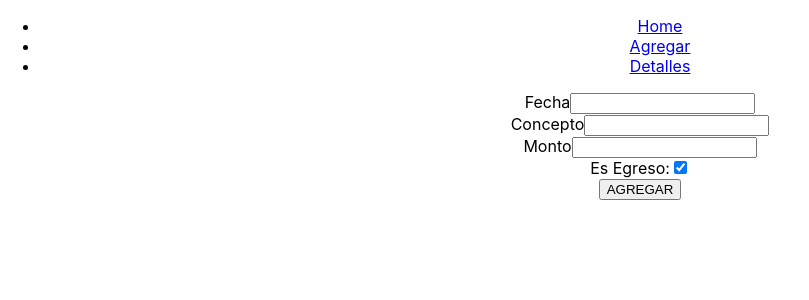
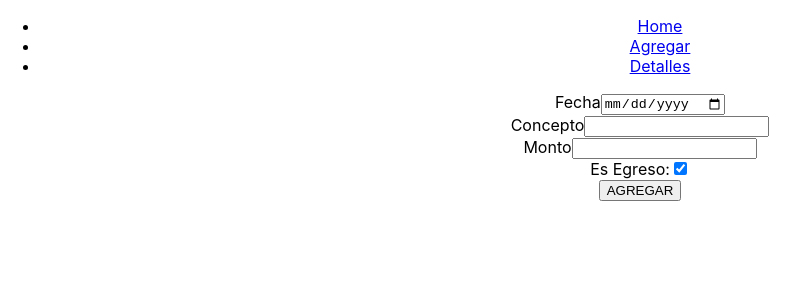
Before and after one commit to marianodv/finances, a React (Create React App) app in the folder front-react/: page /movements/create in a window 1280 px wide. Shown: the top 300 px of the page, without its empty margins (0-809 px from the left). Built offline with nearby package versions, Linux system fonts and the light colour scheme.

Commit message:
change type to date

```diff
--- a/front-react/src/Pages/CreateMovement.js
+++ b/front-react/src/Pages/CreateMovement.js
@@ -10,10 +10,12 @@ function CreateMovement(){
         console.log("FORM ", data)
      }
 
+
+
     return(
         <div>
             <form onSubmit={handleSubmit(onSubmit)}>
-                <Input label="Fecha" register={{...register("name",{required:true})}}/>
+                <Input label="Fecha" type="date" register={{...register("name",{required:true})}}/>
                 {errors.name && <span>El campo nombre es obligatorio.</span>}
 
                 <Input label="Concepto" register={{...register("concept",{required:true})}}/>
```
